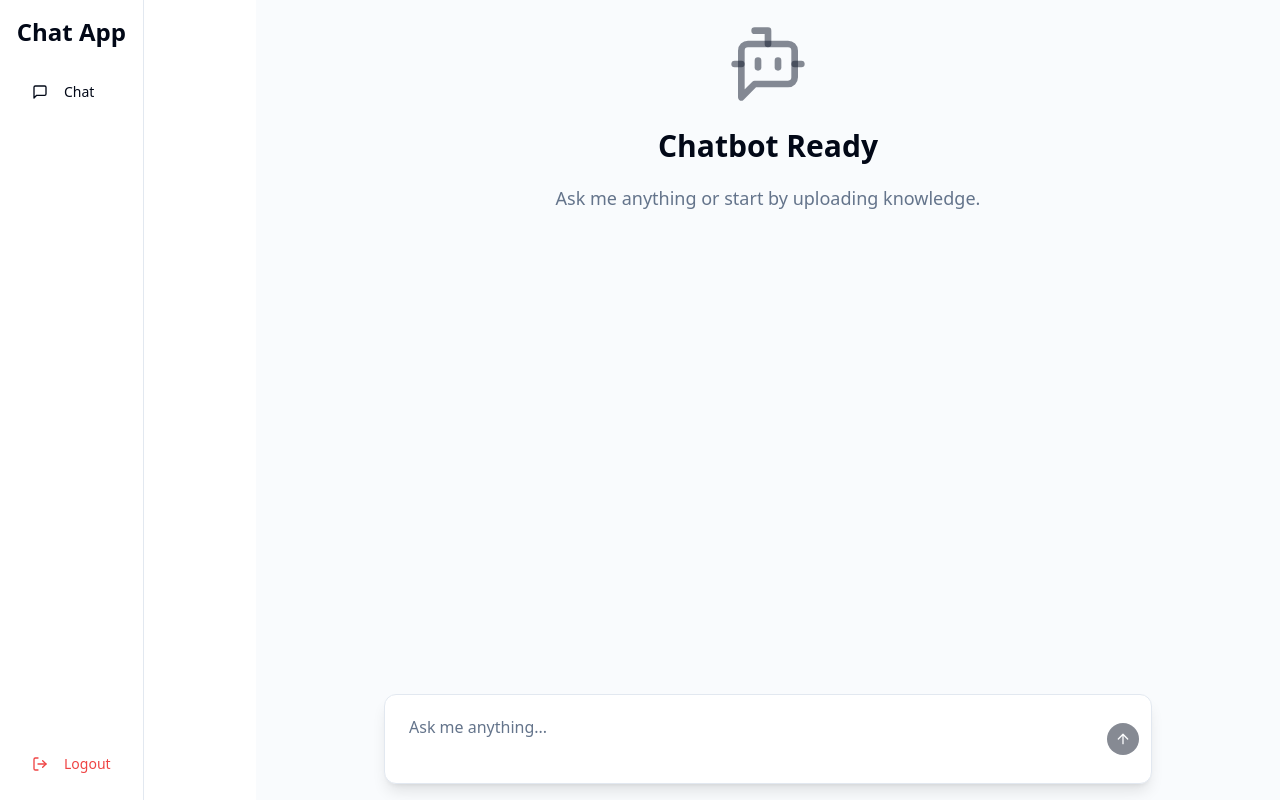
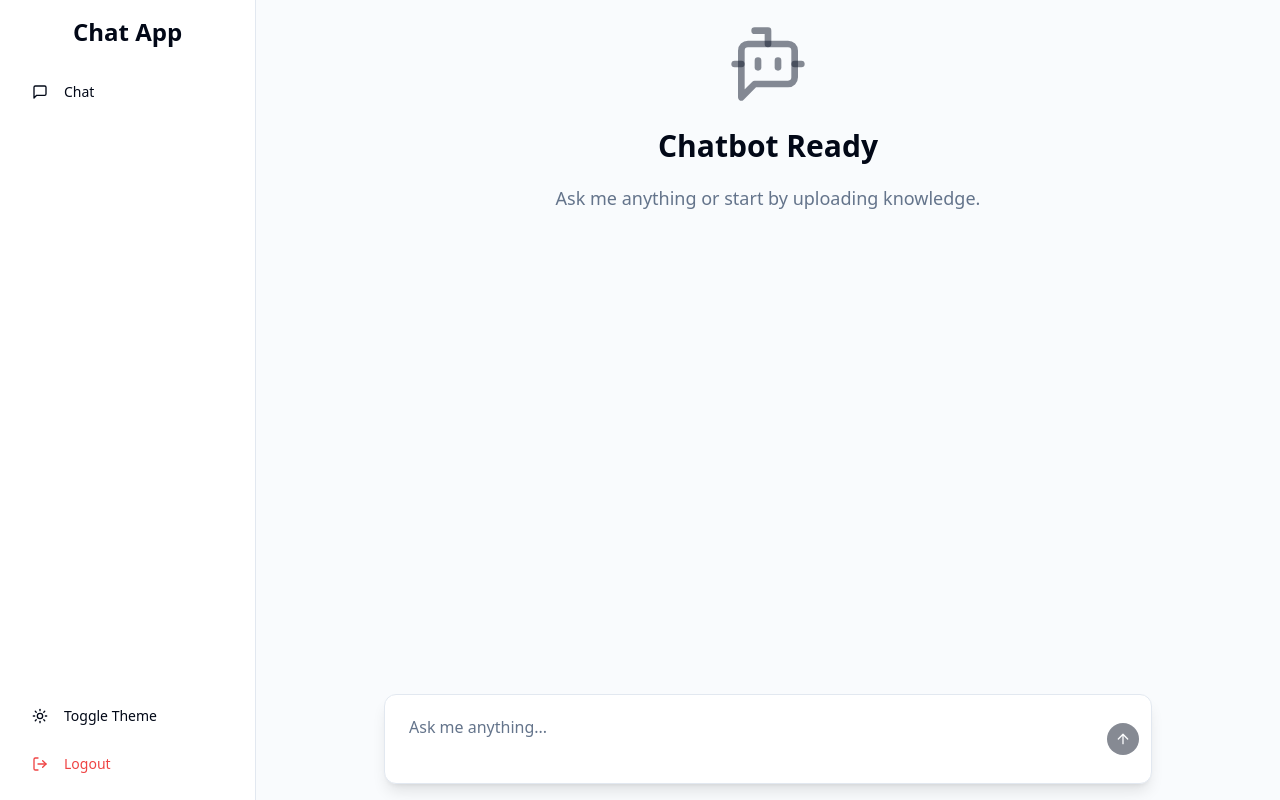
Before and after one commit to YashShekhawat/CHATBOT, a React (Vite) app: page / in a window 1280 px wide. Built offline with nearby package versions, Linux system fonts and the light colour scheme; sample sign-in values are in the browser's storage.

Commit message:
[dyad] wrote 2 file(s)

```diff
--- a/src/components/Layout.tsx
+++ b/src/components/Layout.tsx
@@ -1,18 +1,15 @@
 import React, { useState } from "react";
 import { Outlet } from "react-router-dom";
 import Sidebar from "./Sidebar";
-import { Menu, Sun, Moon } from "lucide-react";
+import { Menu } from "lucide-react"; // Removed Sun, Moon
 import { Button } from "@/components/ui/button";
 import { Sheet, SheetContent, SheetTrigger } from "@/components/ui/sheet";
-import { useTheme } from "./theme-provider";
+// Removed useTheme import as it's no longer needed here
 
 const Layout = () => {
   const [isSheetOpen, setIsSheetOpen] = useState(false);
-  const { theme, setTheme } = useTheme();
-
-  const toggleTheme = () => {
-    setTheme(theme === 'light' ? 'dark' : 'light');
-  };
+  // Removed theme and setTheme from useTheme
+  // Removed toggleTheme function
 
   return (
     <div className="flex h-screen bg-background text-foreground">
@@ -29,19 +26,14 @@ const Layout = () => {
       </Sheet>
 
       <div className="flex flex-col flex-1 overflow-hidden">
-        {/* Top bar for mobile to open sidebar and theme toggle */}
+        {/* Top bar for mobile to open sidebar */}
         <header className="p-4 border-b border-border flex items-center justify-between md:hidden">
           <Button variant="ghost" size="icon" onClick={() => setIsSheetOpen(true)}>
             <Menu className="h-6 w-6" />
           </Button>
           <h1 className="text-xl font-semibold">Chat App</h1>
-          <Button variant="ghost" size="icon" onClick={toggleTheme}>
-            {theme === 'light' ? (
-              <Moon className="h-6 w-6" />
-            ) : (
-              <Sun className="h-6 w-6" />
-            )}
-          </Button>
+          {/* Placeholder for balance, theme toggle removed */}
+          <div></div>
         </header>
 
         {/* Main content area */}
--- a/src/components/Sidebar.tsx
+++ b/src/components/Sidebar.tsx
@@ -1,9 +1,9 @@
 import React from 'react';
 import { Link, useNavigate } from 'react-router-dom';
 import { Button } from './ui/button';
-import { Upload, LogOut, MessageSquare } from 'lucide-react'; // Removed Sun, Moon
+import { Upload, LogOut, MessageSquare, Sun, Moon } from 'lucide-react'; // Added Sun, Moon back
 import { useAuth } from '../context/AuthContext';
-// Removed useTheme import as it's no longer needed here
+import { useTheme } from './theme-provider'; // Added useTheme back
 
 interface SidebarProps {
   onLinkClick?: () => void;
@@ -12,7 +12,7 @@ interface SidebarProps {
 const Sidebar: React.FC<SidebarProps> = ({ onLinkClick }) => {
   const { logout, role } = useAuth();
   const navigate = useNavigate();
-  // Removed theme and setTheme from useTheme
+  const { theme, setTheme } = useTheme(); // Get theme and setTheme
 
   const handleLogout = () => {
     logout();
@@ -22,7 +22,9 @@ const Sidebar: React.FC<SidebarProps> = ({ onLinkClick }) => {
     }
   };
 
-  // Removed toggleTheme function
+  const toggleTheme = () => {
+    setTheme(theme === 'light' ? 'dark' : 'light');
+  };
 
   return (
     <div className="flex flex-col h-full p-4 border-r border-border bg-background text-foreground">
@@ -44,7 +46,16 @@ const Sidebar: React.FC<SidebarProps> = ({ onLinkClick }) => {
         </nav>
       </div>
       <div className="mt-auto space-y-2">
-        {/* Removed Toggle Theme Button */}
+        {role && ( // Conditionally render theme toggle if logged in
+          <Button variant="ghost" className="w-full justify-start" onClick={toggleTheme}>
+            {theme === 'light' ? (
+              <Moon className="mr-2 h-4 w-4" />
+            ) : (
+              <Sun className="mr-2 h-4 w-4" />
+            )}
+            Toggle Theme
+          </Button>
+        )}
         {role && (
           <Button variant="ghost" className="w-full justify-start text-red-500 hover:text-red-600" onClick={handleLogout}>
             <LogOut className="mr-2 h-4 w-4" /> Logout
```
